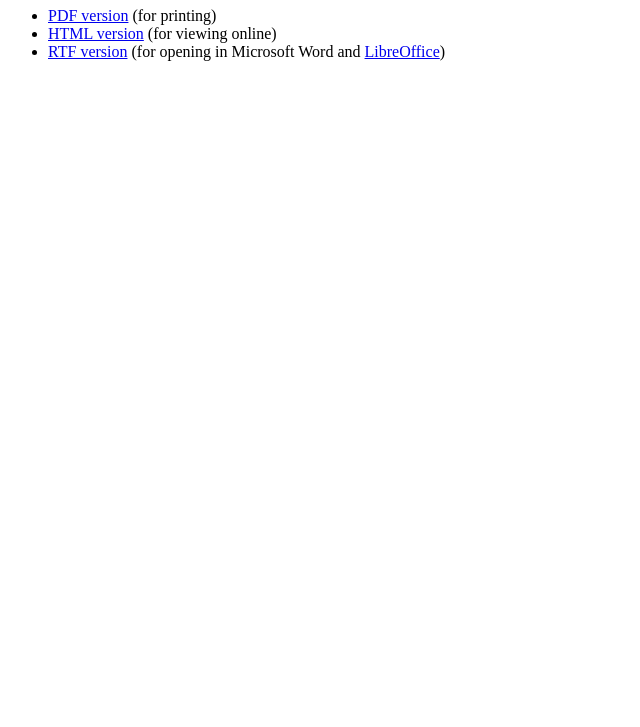
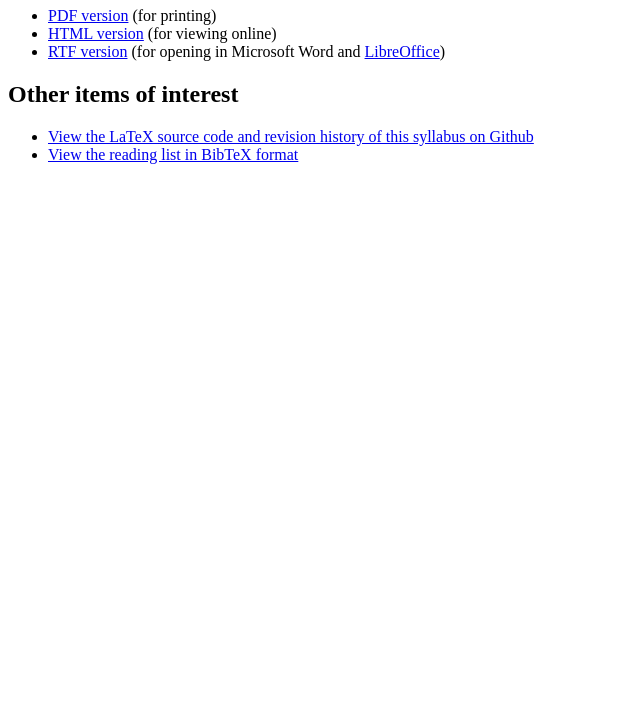
Before and after one commit to sandbergja/dg_syllabus, a plain HTML site: page index.html in a window 1280 px wide. Shown: the part 73-800 px from the top of the page, without its empty margins (0-640 px from the left). Drawn offline with Linux system fonts and the light colour scheme.

Commit message:
adding some other links to the index page

```diff
--- a/index.html
+++ b/index.html
@@ -11,5 +11,10 @@
       <li><a href="html">HTML version</a> (for viewing online)</li>
       <li><a href="dg-syllabus.rtf">RTF version</a> (for opening in Microsoft Word and <a href="https://www.libreoffice.org/">LibreOffice</a>)</li>
     </ul>
+    <h2>Other items of interest</h2>
+    <ul>
+      <li><a href="https://github.com/sandbergja/dg_syllabus">View the LaTeX source code and revision history of this syllabus on Github</a></li>
+      <li><a href="dg-reading-list.bib">View the reading list in BibTeX format</a></li>
+    </ul>
   </body>
 </html>
```
